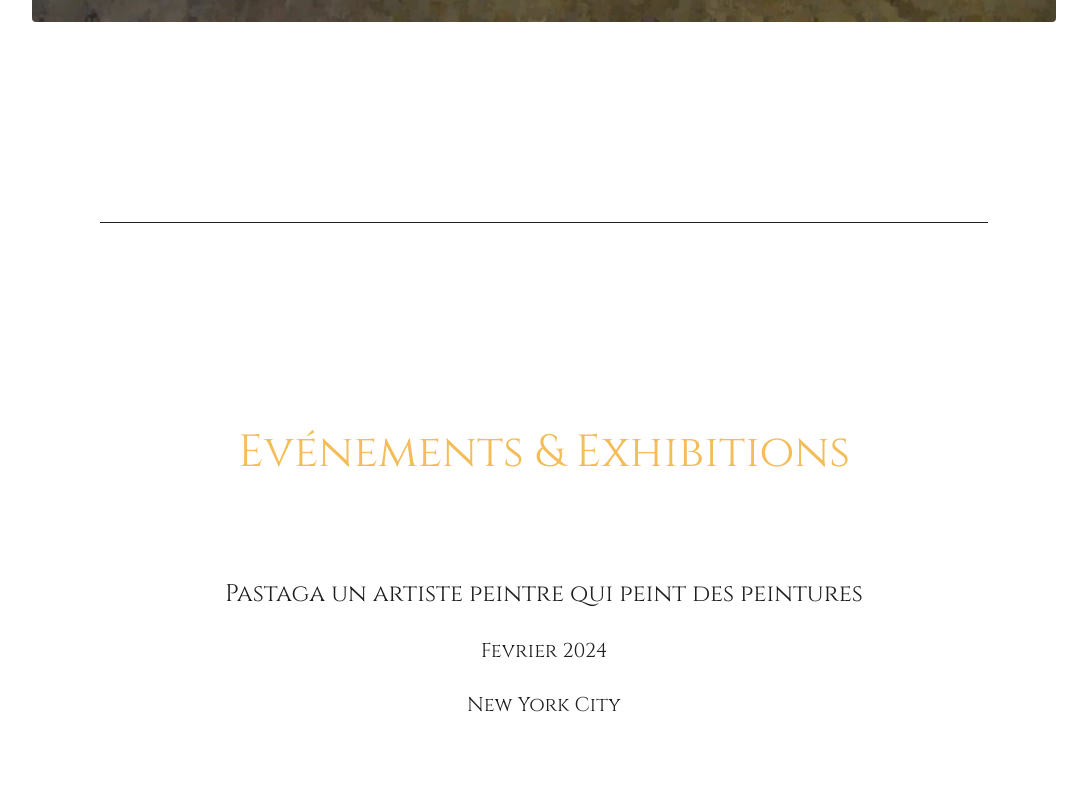
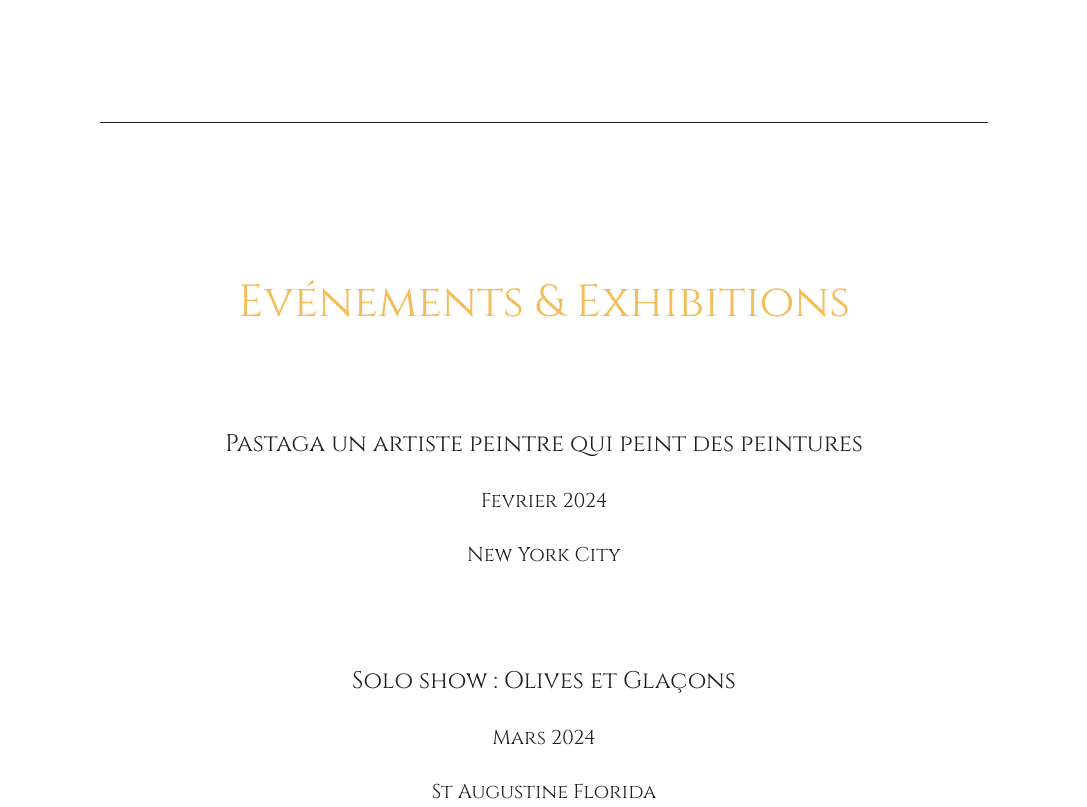
Before and after one commit to mrems/pastaga, a plain HTML site: page index.html in a window 1280 px wide. Shown: the part 1100-1907 px from the top of the page, without its empty margins (96-1183 px from the left). Drawn offline with nearby package versions, Linux system fonts and the light colour scheme.

Commit message:
Add files via upload

```diff
--- a/style2.css
+++ b/style2.css
@@ -39,9 +39,7 @@
     font-family: 'Cinzel', serif;
     font-weight: 400;
     word-wrap: break-word;
-    margin-top: 200px;
-
-
+    margin-top: 150px;
 }
 
 .image{
@@ -71,7 +69,7 @@
 
 .separateur{
     width: 80%;
-    margin: 200px auto 0px;
+    margin: 150px auto 0px;
     height: 3px;
     border-color: #1F1F1F; ;
 }
@@ -195,7 +193,7 @@
     font-weight: 400;
     line-height: 20px;
     word-wrap: break-word;
-    margin-top: 100px;
+    margin-top: 150px;
     padding-bottom: 30px;
 }
 
```
